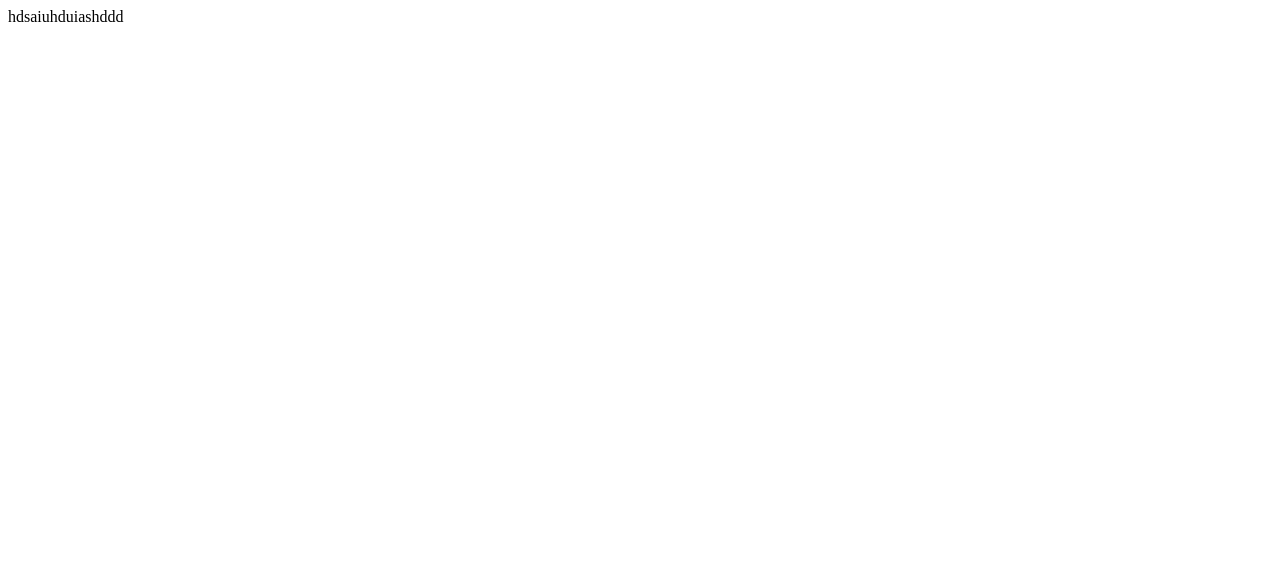
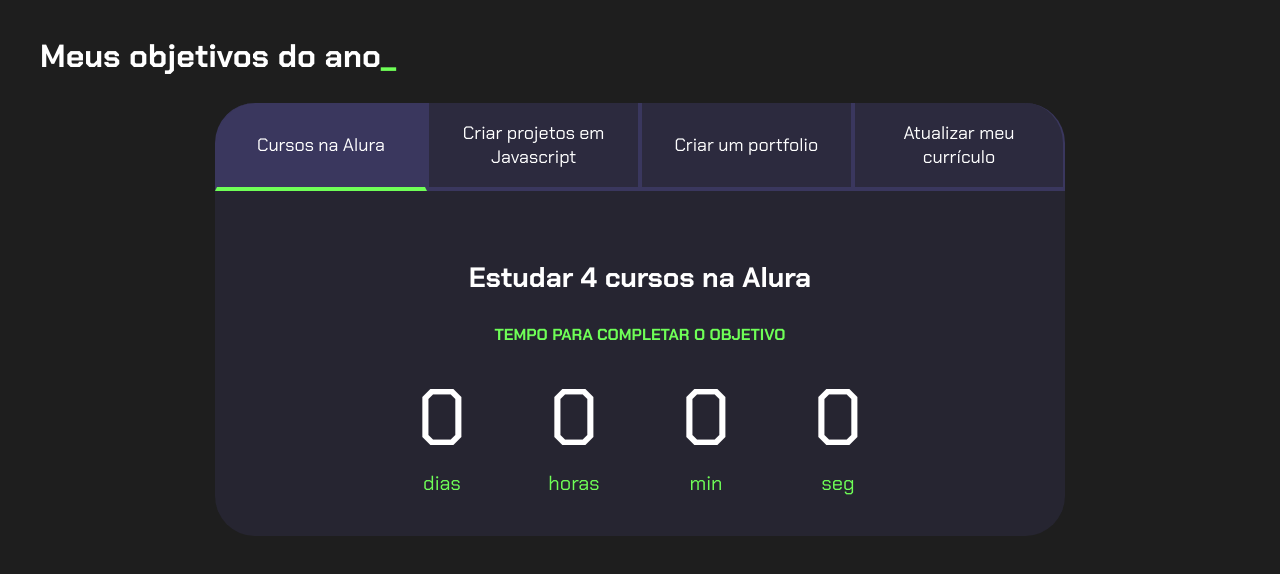
Before and after one commit to kaua09092007/kaua09092007, a plain HTML site: page index.html in a window 1280 px wide. Drawn offline with Linux system fonts and the light colour scheme.

Commit message:
1654561654564

```diff
--- a/index.html
+++ b/index.html
@@ -1 +1,116 @@
-hdsaiuhduiashddd
+<!DOCTYPE html>
+<html lang="pt-br">
+
+<head>
+    <meta charset="UTF-8">
+    <meta name="viewport" content="width=device-width, initial-scale=1.0">
+    <title>Meus objetivos do ano</title>
+    <link rel="stylesheet" href="style.css">
+</head>
+
+<body>
+    <section class="conteudo-principal">
+        <h2 class="titulo-principal">Meus objetivos do ano<span>_</span></h2>
+        <div class="conteudo">
+            <div class="botoes">
+                <button class="botao ativo">Cursos na Alura</button>
+                <button class="botao">Criar projetos em Javascript</button>
+                <button class="botao">Criar um portfolio</button>
+                <button class="botao">Atualizar meu currículo</button>
+            </div>
+            <div class="abas-textos">
+                <div class="aba-conteudo ativo">
+                    <h3 class="aba-conteudo-titulo-principal">Estudar 4 cursos na Alura</h3>
+                    <h4 class="aba-conteudo-titulo-secundario">Tempo para completar o objetivo</h4>
+                    <div class="contador">
+                        <div class="contador-digito">
+                            <p class="contador-digito-numero" id="dias0"></p>
+                            <p class="contador-digito-texto">dias</p>
+                        </div>
+                        <div class="contador-digito">
+                            <p class="contador-digito-numero" id="horas0"></p>
+                            <p class="contador-digito-texto">horas</p>
+                        </div>
+                        <div class="contador-digito">
+                            <p class="contador-digito-numero" id="min0"></p>
+                            <p class="contador-digito-texto">min</p>
+                        </div>
+                        <div class="contador-digito">
+                            <p class="contador-digito-numero" id="seg0"></p>
+                            <p class="contador-digito-texto">seg</p>
+                        </div>
+                    </div>
+                </div>
+                <div class="aba-conteudo">
+                    <h3 class="aba-conteudo-titulo-principal">Criar 5 projetos em Javascript</h3>
+                    <h4 class="aba-conteudo-titulo-secundario">Tempo para completar o objetivo</h4>
+                    <div class="contador">
+                        <div class="contador-digito">
+                            <p class="contador-digito-numero" id="dias1"></p>
+                            <p class="contador-digito-texto">dias</p>
+                        </div>
+                        <div class="contador-digito">
+                            <p class="contador-digito-numero" id="horas1"></p>
+                            <p class="contador-digito-texto">horas</p>
+                        </div>
+                        <div class="contador-digito">
+                            <p class="contador-digito-numero" id="min1"></p>
+                            <p class="contador-digito-texto">min</p>
+                        </div>
+                        <div class="contador-digito">
+                            <p class="contador-digito-numero" id="seg1"></p>
+                            <p class="contador-digito-texto">seg</p>
+                        </div>
+                    </div>
+                </div>
+                <div class="aba-conteudo">
+                    <h3 class="aba-conteudo-titulo-principal">Criar um portfolio com os meus 3 melhores projetos</h3>
+                    <h4 class="aba-conteudo-titulo-secundario">Tempo para completar o objetivo</h4>
+                    <div class="contador">
+                        <div class="contador-digito">
+                            <p class="contador-digito-numero" id="dias2"></p>
+                            <p class="contador-digito-texto">dias</p>
+                        </div>
+                        <div class="contador-digito">
+                            <p class="contador-digito-numero" id="horas2"></p>
+                            <p class="contador-digito-texto">horas</p>
+                        </div>
+                        <div class="contador-digito">
+                            <p class="contador-digito-numero" id="min2"></p>
+                            <p class="contador-digito-texto">min</p>
+                        </div>
+                        <div class="contador-digito">
+                            <p class="contador-digito-numero" id="seg2"></p>
+                            <p class="contador-digito-texto">seg</p>
+                        </div>
+                    </div>
+                </div>
+                <div class="aba-conteudo">
+                    <h3 class="aba-conteudo-titulo-principal">Atualizar meu curriculo com os certificados da Alura</h3>
+                    <h4 class="aba-conteudo-titulo-secundario">Tempo para completar o objetivo</h4>
+                    <div class="contador">
+                        <div class="contador-digito">
+                            <p class="contador-digito-numero" id="dias3"></p>
+                            <p class="contador-digito-texto">dias</p>
+                        </div>
+                        <div class="contador-digito">
+                            <p class="contador-digito-numero" id="horas3"></p>
+                            <p class="contador-digito-texto">horas</p>
+                        </div>
+                        <div class="contador-digito">
+                            <p class="contador-digito-numero" id="min3"></p>
+                            <p class="contador-digito-texto">min</p>
+                        </div>
+                        <div class="contador-digito">
+                            <p class="contador-digito-numero" id="seg3"></p>
+                            <p class="contador-digito-texto">seg</p>
+                        </div>
+                    </div>
+                </div>
+            </div>
+        </div>
+    </section>
+    <script src="main.js"></script>
+</body>
+
+</html>
--- /dev/null
+++ b/main.js
@@ -0,0 +1,58 @@
+const botoes = document.querySelectorAll(".botao");
+const textos = document.querySelectorAll(".aba-conteudo");
+
+for (let i = 0; i < botoes.length; i++) {
+    botoes[i].onclick = function () {
+
+        for (let j = 0; j < botoes.length; j++) {
+            botoes[j].classList.remove("ativo");
+            textos[j].classList.remove("ativo");
+        }
+
+        botoes[i].classList.add("ativo");
+        textos[i].classList.add("ativo");
+    }
+}
+
+const contadores = document.querySelectorAll(".contador");
+const tempoObjetivo1 = new Date("2023-10-05T00:00:00");
+const tempoObjetivo2 = new Date("2023-12-05T00:00:00");
+const tempoObjetivo3 = new Date("2023-12-30T00:00:00");
+const tempoObjetivo4 = new Date("2024-02-01T00:00:00");
+
+const tempos = [tempoObjetivo1,tempoObjetivo2,tempoObjetivo3,tempoObjetivo4];
+
+
+function calculaTempo(tempoObjetivo) {
+    let tempoAtual = new Date();
+    let tempoFinal = tempoObjetivo - tempoAtual;
+    let segundos = Math.floor(tempoFinal / 1000);
+    let minutos = Math.floor(segundos / 60);
+    let horas = Math.floor(minutos / 60);
+    let dias = Math.floor(horas / 24);
+
+    segundos %= 60;
+    minutos %= 60;
+    horas %= 24;
+    if (tempoFinal > 0){
+        return [dias,horas,minutos,segundos];
+    } else {
+        return [0,0,0,0];
+    }
+}
+
+function atualizaCronometro(){
+    for (let i=0; i<contadores.length;i++){
+        document.getElementById("dias"+i).textContent = calculaTempo(tempos[i])[0];
+        document.getElementById("horas"+i).textContent = calculaTempo(tempos[i])[1];
+        document.getElementById("min"+i).textContent = calculaTempo(tempos[i])[2];
+        document.getElementById("seg"+i).textContent = calculaTempo(tempos[i])[3];
+    }
+}
+
+function comecaCronometro(){
+    atualizaCronometro();
+    setInterval(atualizaCronometro,1000);
+}
+
+comecaCronometro();
--- /dev/null
+++ b/style.css
@@ -0,0 +1,128 @@
+@import url('https://fonts.googleapis.com/css2?family=Chakra+Petch:wght@400;700&display=swap');
+
+:root {
+    --cor-de-fundo: #1E1E1E;
+    --verde: #6FFF57;
+    --branco: #FFFFFF;
+    --botao-ativo: #3A375E;
+    --botao-inativo: rgba(58, 55, 94, 0.5);
+    --texto-fundo: rgba(58, 55, 94, 0.3);
+}
+
+body {
+    background-color: var(--cor-de-fundo);
+    color: var(--branco);
+    font-family: 'Chakra Petch', sans-serif;
+}
+
+
+.conteudo-principal {
+    display: flex;
+    flex-direction: column;
+    justify-content: center;
+    align-items: center;
+    max-width: 1200px;
+    width: 100%;
+    margin: 0 auto;
+}
+
+.titulo-principal {
+    text-align: left;
+    width: 100%;
+    font-size: 32px;
+}
+
+.titulo-principal span {
+    color: var(--verde);
+}
+
+
+.botao {
+    font-family: 'Chakra Petch', sans-serif;
+    background-color: var(--botao-inativo);
+    color: var(--branco);
+    display: flex;
+    justify-content: center;
+    padding: 1em;
+    font-size: 18px;
+    align-items: center;
+    width: 100%;
+    border-bottom: 4px solid var(--botao-ativo);
+    border-left: 2px solid var(--botao-ativo);
+    border-right: 2px solid var(--botao-ativo);
+    border-top: none;
+}
+
+.botao:first-child {
+    border-radius: 40px 40px 0 0;
+}
+
+.botoes {
+    display: block;
+}
+
+.botao.ativo{
+    background-color: var(--botao-ativo);
+    border-bottom: 4px solid var(--verde);
+}
+
+.abas-textos{
+    background-color: var(--texto-fundo);
+    padding: 40px;
+    border-radius: 0 0 40px 40px;
+}
+.aba-conteudo.ativo{
+    display:block;
+}
+
+.aba-conteudo{
+    display: none;
+}
+
+.aba-conteudo-titulo-principal{
+    font-size: 28px;
+    text-align: center;
+}
+.aba-conteudo-titulo-secundario{
+    text-align: center;
+    color: var(--verde);
+    text-transform: uppercase;
+}
+
+.contador{
+    display:flex;
+    justify-content: center;
+    flex-wrap: wrap;
+}
+.contador-digito{
+    padding: 0 16px;
+    text-align: center;
+    min-width: 100px;
+}
+
+.contador-digito-numero{
+    font-size: 80px;
+    margin: 0;
+
+}
+
+.contador-digito-texto{
+    color: var(--verde);
+    font-size: 20px;
+    margin: 0;
+
+}
+
+@media screen and (min-width: 768px) {
+    .botoes {
+        display: flex;
+    }
+
+    .botao:first-child {
+        border-radius: 40px 0 0 0;
+    }
+
+    .botao:last-child {
+        border-radius: 0 40px 0 0;
+    }
+}
```
